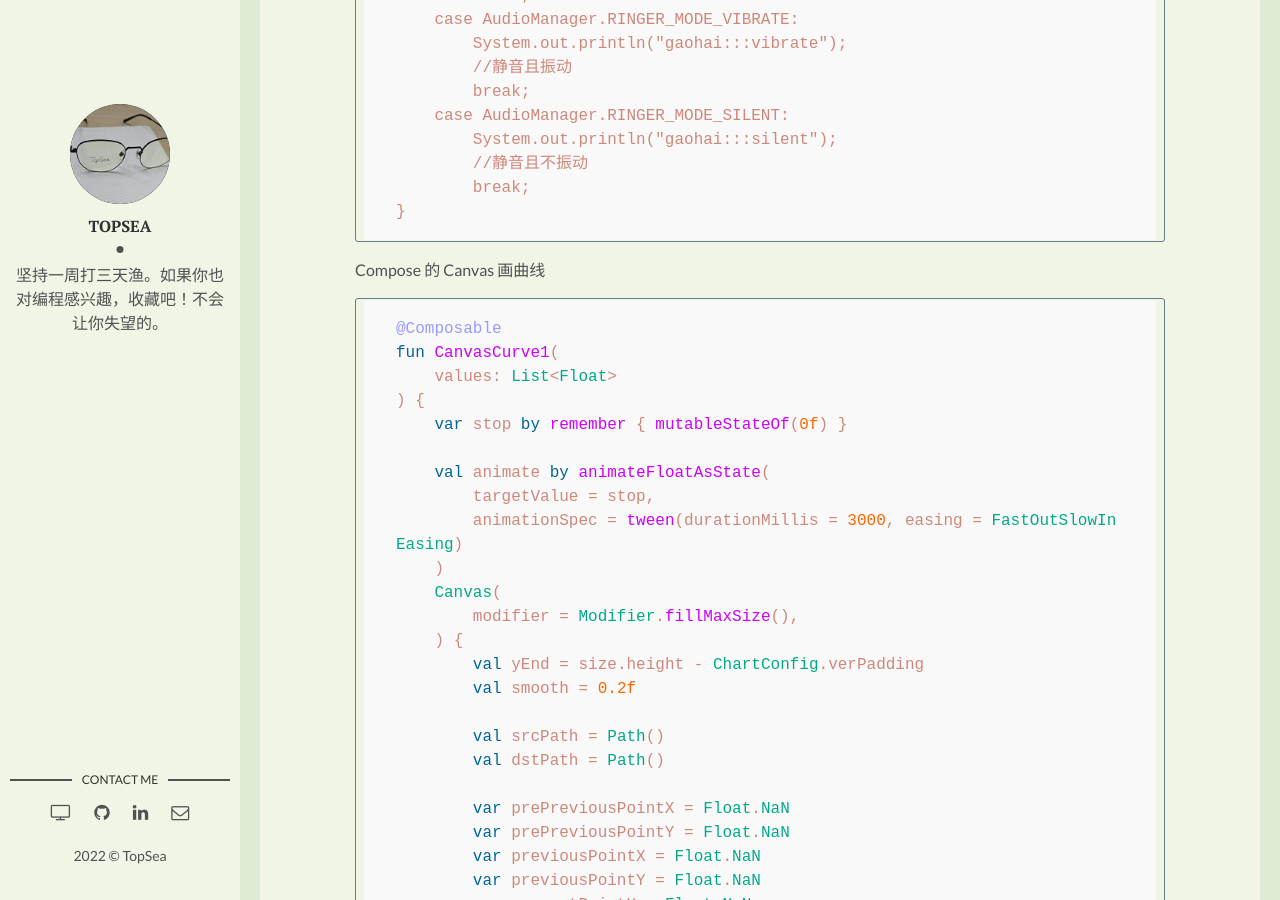
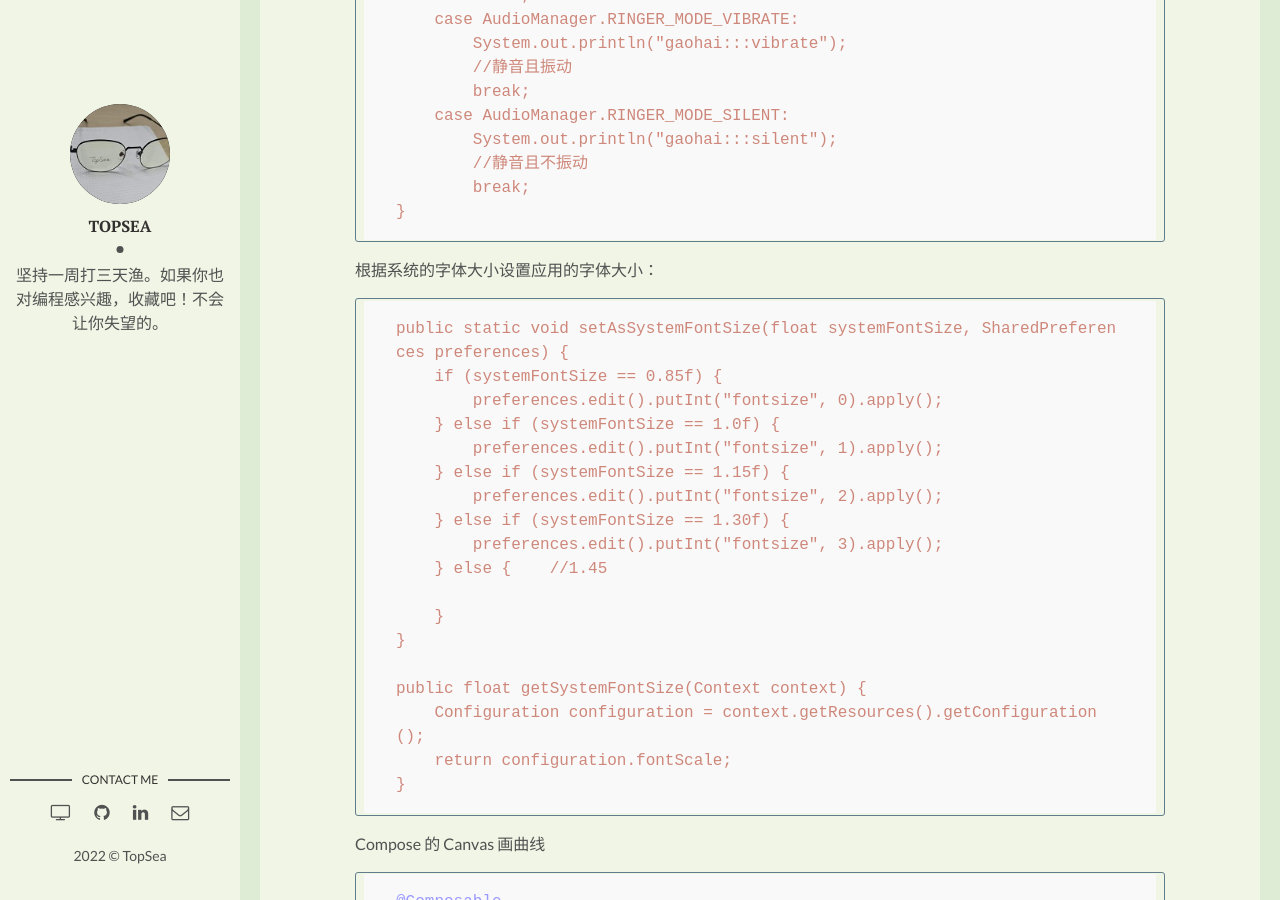
Before and after one commit to TopSea/TopSea.github.io, a Jekyll site: the page built from _posts/2021-10-23-Android-code-most-used.md, in a window 1280 px wide and 900 px high, scrolled down 2557 px. Built offline with Jekyll 4.4.1, drawn with Linux system fonts in a browser that asks for light colours.

Commit message:
[更新]Android常用代码添加：根据系统的字体大小设置应用的字体大小。

````diff
--- a/_posts/2021-10-23-Android-code-most-used.md
+++ b/_posts/2021-10-23-Android-code-most-used.md
@@ -87,6 +87,28 @@ switch (ringerMode) {
         System.out.println("gaohai:::silent");
         //静音且不振动
         break;
+}
+```
+
+根据系统的字体大小设置应用的字体大小：
+```
+public static void setAsSystemFontSize(float systemFontSize, SharedPreferences preferences) {
+    if (systemFontSize == 0.85f) {
+        preferences.edit().putInt("fontsize", 0).apply();
+    } else if (systemFontSize == 1.0f) {
+        preferences.edit().putInt("fontsize", 1).apply();
+    } else if (systemFontSize == 1.15f) {
+        preferences.edit().putInt("fontsize", 2).apply();
+    } else if (systemFontSize == 1.30f) {
+        preferences.edit().putInt("fontsize", 3).apply();
+    } else {    //1.45
+
+    }
+}
+
+public float getSystemFontSize(Context context) {
+    Configuration configuration = context.getResources().getConfiguration();
+    return configuration.fontScale;
 }
 ```
 
````
